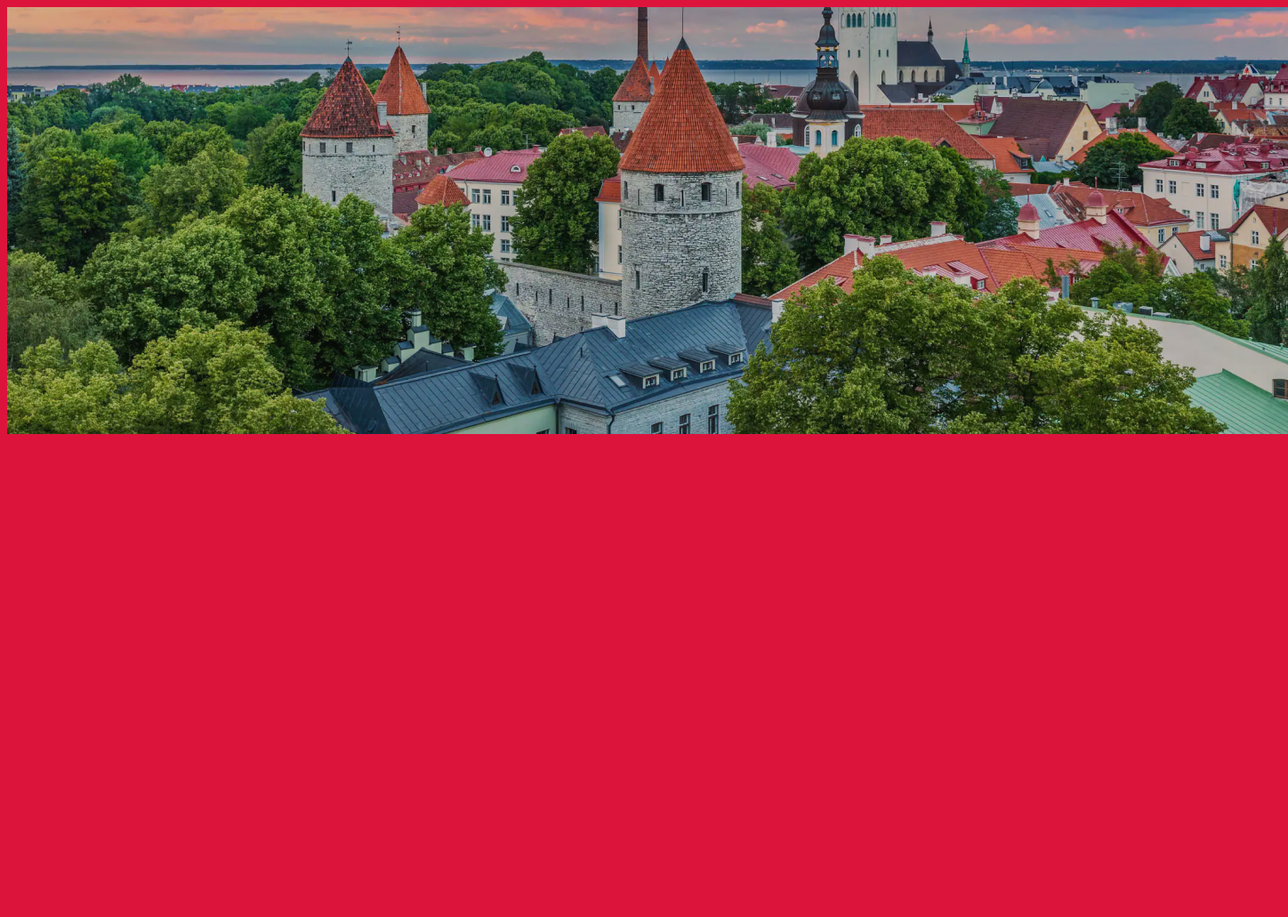
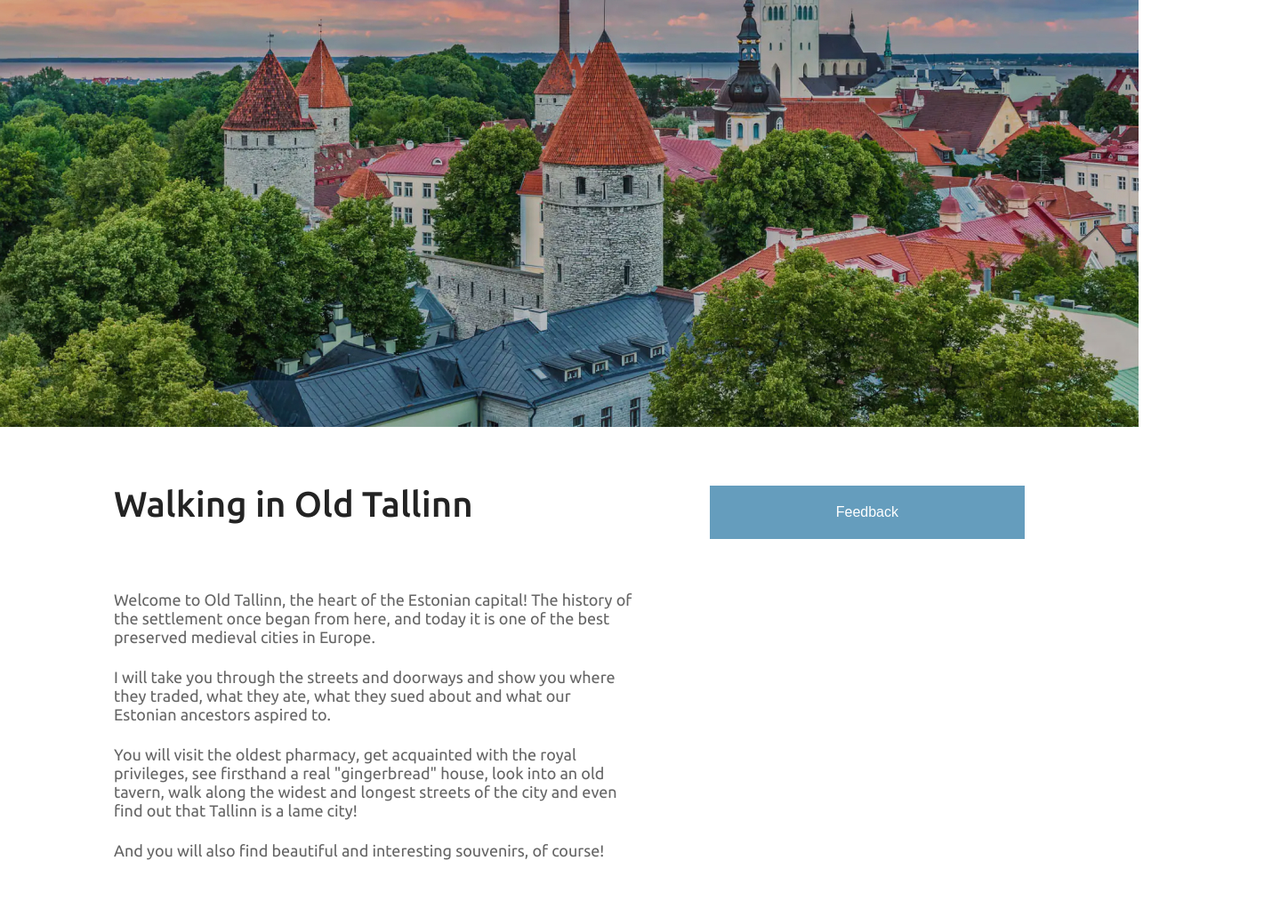
Before and after one commit to Ilin-Dmitry/tallin, a website built with webpack: page src/index.html in a window 1280 px wide. Shown: the whole page at 89% size, 1448 px wide, since content can reach past the window. Before the commit the page ends 800 px from the top, so only its background shows below. Built offline with nearby package versions, Linux system fonts and the light colour scheme.

Commit message:
Create banner and description section

```diff
--- a/src/index.html
+++ b/src/index.html
@@ -6,7 +6,20 @@
     <meta name="viewport" content="width=device-width, initial-scale=1.0">
     <title>Tallin Page</title>
 </head>
-<body>
-    <img src="../assets/header-bg.jpg" alt="Tallin">
+<body class="page">
+    <section class="banner"></section>
+    <section class="description">
+        <div class="description__info">
+            <h3 class="title description__title">Walking in Old Tallinn</h3>
+            <p class="text description__text">Welcome to Old Tallinn, the heart of the Estonian capital!
+            The history of the settlement once began from here, and today it is one of the best preserved medieval cities in Europe.</p>
+            <p class="text description__text">I will take you through the streets and doorways and show you where they traded, what they ate, what they sued about and what our Estonian ancestors aspired to.</p>
+            <p class="text description__text">You will visit the oldest pharmacy, get acquainted with the royal privileges, see firsthand a real "gingerbread" house, look into an old tavern, walk along the widest and longest streets of the city and even find out that Tallinn is a lame city!</p>
+            <p class="text description__text">And you will also find beautiful and interesting souvenirs, of course!</p>
+        </div>
+        <button class="button">Feedback</button>
+
+    </section>
+    <!-- <img src="../assets/header-bg.jpg" alt="Tallin"> -->
 </body>
 </html>
--- /dev/null
+++ b/src/sass/base/_base.scss
@@ -0,0 +1,30 @@
+@import url('https://fonts.googleapis.com/css2?family=Ubuntu:wght@400;500&display=swap');
+
+$heading-color: #232323;
+$text-color: rgba(35, 35, 35, 0.7);
+$button-color: #659DBD;
+
+*,
+*::after,
+*::before {
+    margin: 0;
+    padding: 0;
+    box-sizing: inherit;
+}
+
+html {
+    font-size: 62.5%;
+}
+
+.title {
+    font-size: 4rem;
+    font-weight: 500;
+    line-height: 1.15;
+    color: $heading-color;
+}
+
+.text {
+    font-size: 1.8rem;
+    color: $text-color;
+    font-weight: 400;
+}
--- /dev/null
+++ b/src/sass/blocks/banner/_banner.scss
@@ -0,0 +1,7 @@
+.banner {
+    width: 100%;
+    height: 48rem;
+    background-image: url('../../assets/header-bg.jpg');
+    background-position: center;
+    background-size: cover;
+}
--- /dev/null
+++ b/src/sass/blocks/button/_button.scss
@@ -0,0 +1,8 @@
+.button {
+    background-color: $button-color;
+    padding: 2.1rem 14.2rem;
+    color: #fff;
+    border: none;
+    font-size: 1.6rem;
+    cursor: pointer;
+}
--- /dev/null
+++ b/src/sass/blocks/description/__text/_description__text.scss
@@ -0,0 +1,6 @@
+.description__text {
+    max-width: 58.6rem;
+    &:not(:last-child) {
+        margin-bottom: 2.4rem;
+    }
+}
--- /dev/null
+++ b/src/sass/blocks/description/__title/_description__title.scss
@@ -0,0 +1,3 @@
+.description__title {
+    margin-bottom: 7.4rem;
+}
--- /dev/null
+++ b/src/sass/blocks/description/_description.scss
@@ -0,0 +1,6 @@
+.description {
+    display: flex;
+    align-items: baseline;
+    justify-content: space-between;
+    padding: 6.4rem 12.8rem;
+}
--- /dev/null
+++ b/src/sass/blocks/page/_page.scss
@@ -0,0 +1,5 @@
+.page {
+    margin: 0;
+    padding: 0;
+    font-family: Ubuntu;
+}
--- a/src/sass/main.scss
+++ b/src/sass/main.scss
@@ -1,12 +1,7 @@
-$base-color: crimson;
-
-body {
-    background-color: $base-color;
-}
-
-.image {
-    width: 400px;
-    height: 400px;
-    background-image: url(../../assets/header-bg.jpg);
-    background-size: cover;
-}
+@import "./base/base";
+@import "./blocks/button/button";
+@import "./blocks/page/page";
+@import "./blocks/banner/banner";
+@import "./blocks/description/description";
+@import "./blocks/description/__title/description__title";
+@import "./blocks/description/__text/description__text";
```
